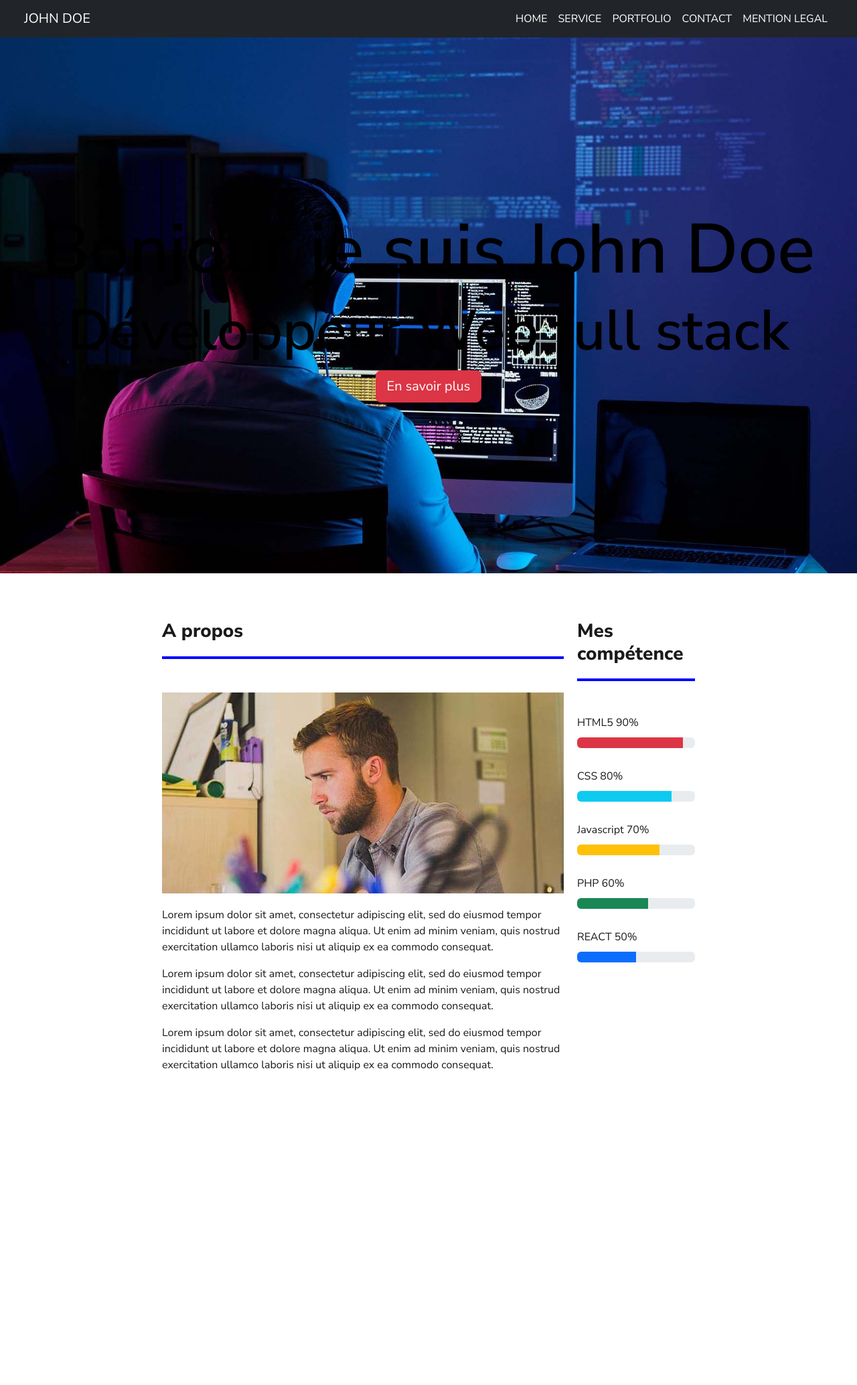
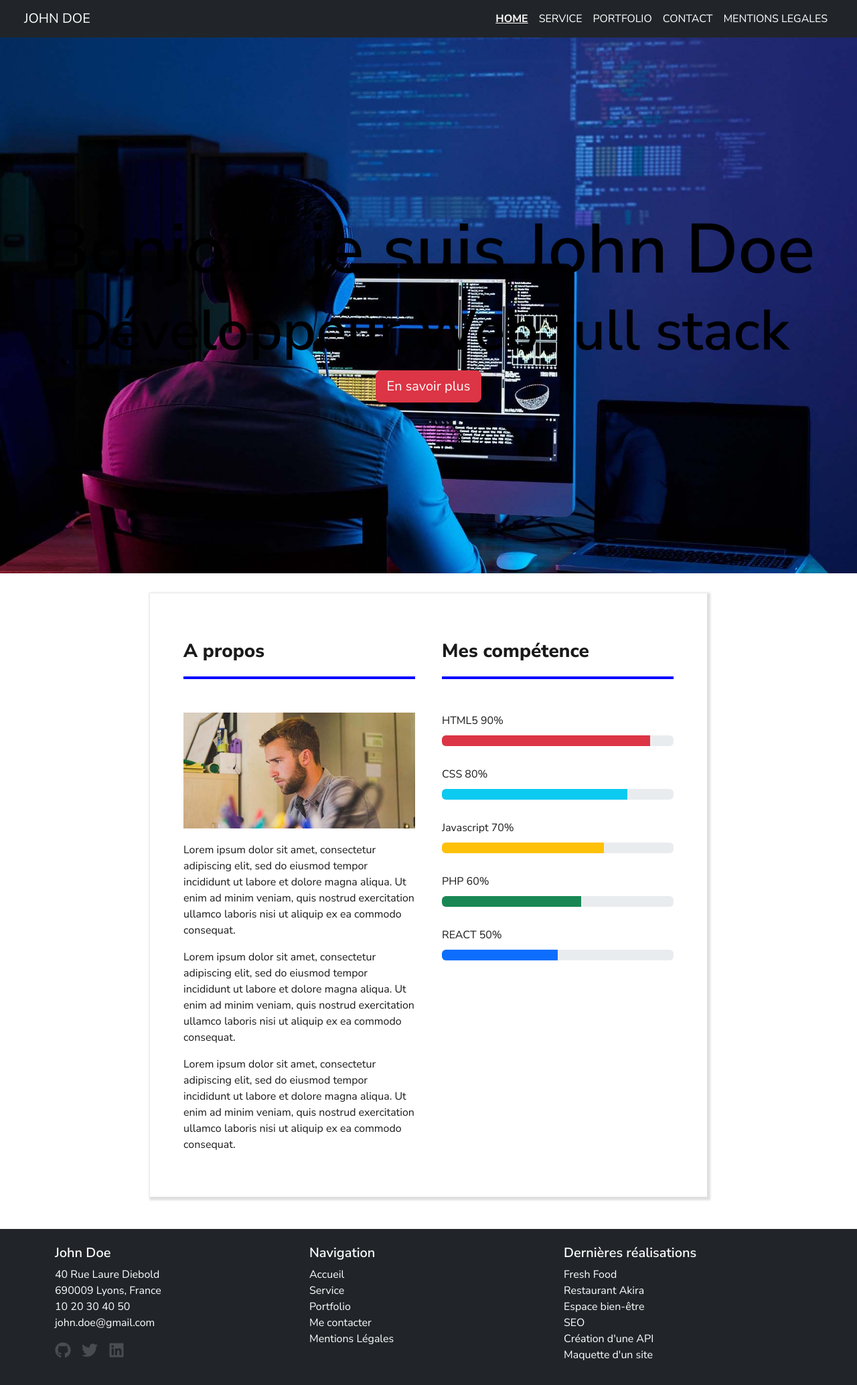
Before and after one commit to Anthologie54/Mon-portfolio, a Next.js app: page / in a window 1280 px wide. Shown: the top 2068 px of the page at 67% size. Before the commit the page ends 1668 px from the top, so only its background shows below. Built offline with nearby package versions, Linux system fonts and the light colour scheme; no server answers.

Commit message:
Fin de la page d'acceuil

```diff
--- /dev/null
+++ b/components/Footer.js
@@ -0,0 +1,73 @@
+// components/Footer.js
+import Link from 'next/link';
+import { FaGithub, FaTwitter, FaLinkedin } from 'react-icons/fa';
+
+export default function Footer() {
+  return (
+    <footer className="bg-dark text-white mt-5">
+      <div className="container py-4">
+        <div className="row">
+          {/* Colonne 1 : Infos perso */}
+          <div className="col-md-4 mb-3">
+            <h5>John Doe</h5>
+            <p>
+            40 Rue Laure Diebold <br />
+            690009 Lyons, France <br />
+            10 20 30 40 50<br/>
+            john.doe@gmail.com
+            </p>
+            <div className="d-flex gap-3">
+              <a href="https://github.com/johndoe" target="_blank" rel="noopener noreferrer" aria-label="GitHub" className="text-white social-icon">
+                <FaGithub size={24} />
+              </a>
+              <a href="https://twitter.com/johndoe" target="_blank" rel="noopener noreferrer" aria-label="Twitter" className="text-white social-icon">
+                <FaTwitter size={24} />
+              </a>
+              <a href="https://linkedin.com/in/johndoe" target="_blank" rel="noopener noreferrer" aria-label="LinkedIn" className="text-white social-icon">
+                <FaLinkedin size={24} />
+              </a>
+            </div>
+          </div>
+
+          {/* Colonne 2 : Navigation */}
+          <div className="col-md-4 mb-3">
+            <h5>Navigation</h5>
+            <ul className="list-unstyled">
+              <li><Link href="/" className="text-white text-decoration-none">Accueil</Link></li>
+              <li><Link href="/service" className="text-white text-decoration-none">Service</Link></li>
+              <li><Link href="/portfolio" className="text-white text-decoration-none">Portfolio</Link></li>
+              <li><Link href="/contact" className="text-white text-decoration-none">Me contacter</Link></li>
+              <li><Link href="/mentionslegales" className="text-white text-decoration-none">Mentions Légales</Link></li>
+            </ul>
+          </div>
+
+          {/* Colonne 3 : Réalisations */}
+          <div className="col-md-4 mb-3">
+            <h5>Dernières réalisations</h5>
+            <ul className="list-unstyled">
+              <li><Link href="/portfolio" className="text-white text-decoration-none">Fresh Food</Link></li>
+              <li><Link href="/portfolio" className="text-white text-decoration-none">Restaurant Akira</Link></li>
+              <li><Link href="/portfolio" className="text-white text-decoration-none">Espace bien-être</Link></li>
+              <li><Link href="/portfolio" className="text-white text-decoration-none">SEO</Link></li>
+              <li><Link href="/portfolio" className="text-white text-decoration-none">Création d'une API</Link></li>
+              <li><Link href="/portfolio" className="text-white text-decoration-none">Maquette d'un site</Link></li>
+
+            </ul>
+          </div>
+        </div>
+      </div>
+
+      <style jsx>{`
+        .social-icon :global(svg) {
+            color: #484d52;
+            transition: color 0.3s;
+        }
+        .social-icon:hover :global(svg) {
+            color: #fff;
+        }
+
+      `}</style>
+
+    </footer>
+  );
+}
--- a/components/Navbar.js
+++ b/components/Navbar.js
@@ -1,6 +1,9 @@
 import Link from 'next/link';
+import { useRouter } from 'next/router';
 
 export default function Navbar() {
+  const router = useRouter();
+  const isActive = (path) => router.pathname === path;
   return (
     <nav className="navbar navbar-expand-lg navbar-dark bg-dark px-4">
       <div className="container-fluid">
@@ -8,43 +11,35 @@ export default function Navbar() {
           JOHN DOE
         </Link>
 
-        <button
-          className="navbar-toggler"
-          type="button"
-          data-bs-toggle="collapse"
-          data-bs-target="#navbarNav"
-          aria-controls="navbarNav"
-          aria-expanded="false"
-          aria-label="Toggle navigation"
-        >
+        <button className="navbar-toggler" type="button" data-bs-toggle="collapse" data-bs-target="#navbarNav" aria-controls="navbarNav" aria-expanded="false" aria-label="Toggle navigation">
           <span className="navbar-toggler-icon" />
         </button>
 
         <div className="collapse navbar-collapse justify-content-end" id="navbarNav">
           <ul className="navbar-nav">
             <li className="nav-item">
-              <Link href="/" className="nav-link text-white">
+              <Link href="/" className={`nav-link text-white ${isActive('/') ? 'active' : ''}`}>
                 HOME
               </Link>
             </li>
             <li className="nav-item">
-              <Link href="/service" className="nav-link text-white">
+              <Link href="/service" className={`nav-link text-white ${isActive('/service') ? 'active' : ''}`}>
                 SERVICE
               </Link>
             </li>
             <li className="nav-item">
-              <Link href="/portfolio" className="nav-link text-white">
+              <Link href="/portfolio" className={`nav-link text-white ${isActive('/portfolio') ? 'active' : ''}`}>
                 PORTFOLIO
               </Link>
             </li>
             <li className="nav-item">
-              <Link href="/contact" className="nav-link text-white">
+              <Link href="/contact" className={`nav-link text-white ${isActive('/contact') ? 'active' : ''}`}>
                 CONTACT
               </Link>
             </li>
             <li className="nav-item">
-              <Link href="/mentionlegal" className="nav-link text-white">
-                MENTION LEGAL
+              <Link href="/mentionslegales" className={`nav-link text-white ${isActive('/mentionlegal') ? 'active' : ''}`}>
+                MENTIONS LEGALES
               </Link>
             </li>
           </ul>
--- a/package.json
+++ b/package.json
@@ -10,9 +10,11 @@
   },
   "dependencies": {
     "bootstrap": "^5.3.7",
+    "bootstrap-icons": "^1.13.1",
     "next": "15.3.4",
     "react": "^19.0.0",
-    "react-dom": "^19.0.0"
+    "react-dom": "^19.0.0",
+    "react-icons": "^5.5.0"
   },
   "devDependencies": {
     "@eslint/eslintrc": "^3",
--- a/pages/_app.js
+++ b/pages/_app.js
@@ -1,13 +1,17 @@
 import 'bootstrap/dist/css/bootstrap.min.css';
-import '@/styles/globals.css'; // Garde ceci si tu as un fichier global
+import 'bootstrap-icons/font/bootstrap-icons.css';
+import '@/styles/globals.css';
 import '@/styles/Home.module.css';
+
 import Navbar from '../components/Navbar';
+import Footer from '../components/Footer';
 
 function MyApp({ Component, pageProps }) {
   return (
     <>
       <Navbar />
       <Component {...pageProps} />
+      <Footer />
     </>
   );
 }
--- a/pages/_document.js
+++ b/pages/_document.js
@@ -4,7 +4,7 @@ export default function Document() {
   return (
     <Html lang="fr">
       <Head>
-        {/* autres balises <meta>, <link>... */}
+        <link href="https://fonts.googleapis.com/css2?family=Nunito+Sans:wght@400;600&display=swap" rel="stylesheet" />
       </Head>
       <body>
         <Main />
--- a/pages/index.js
+++ b/pages/index.js
@@ -27,46 +27,68 @@ export default function Home() {
         <meta name="viewport" content="width=device-width, initial-scale=1" />
         <link rel="icon" href="/favicon.ico" />
       </Head>
-      <body>
       <header>
         <div className={styles.hero}>
 
           <h1> Bonjour je suis John Doe</h1>
           <h2>Développeur Web full stack</h2>
 
-            <button type="button" class="btn btn-danger btn-lg" data-bs-toggle="modal" data-bs-target="#exampleModal" >En savoir plus</button>
+          <button type="button" class="btn btn-danger btn-lg" data-bs-toggle="modal" data-bs-target="#githubModal" >En savoir plus</button>
         </div>
-          {/* Modal pour le bouton */}
-          <div class="modal fade" id="exampleModal" tabindex="-1" aria-labelledby="exampleModalLabel" aria-hidden="true">
-            <div class="modal-dialog">
-              <div class="modal-content">
-                <div class="modal-header">
-                  <h1 class="modal-title fs-5" id="exampleModalLabel">Profil Github</h1>
-                  <button
-                    type="button" class="btn-close" data-bs-dismiss="modal" aria-label="Close"></button>
+        {/* Modal GitHub */}
+        <div className="modal fade" id="githubModal" tabIndex="-1" aria-labelledby="githubModalLabel" aria-hidden="true">
+          <div className="modal-dialog modal-dialog-centered modal-lg">
+            <div className="modal-content bg-dark text-white">
+              <div className="modal-header border-secondary">
+                <h1 className="modal-title" id="githubModalLabel">Mon profil GitHub</h1>
+                <button type="button" className="btn-close btn-close-white" data-bs-dismiss="modal" aria-label="Fermer"></button>
               </div>
 
-                <div class="modal-body">
-                  {userData ? (
-                    <>
-                      <img src={userData.avatar_url} alt="avatar" class="img-thumbnail mb-3" width="100" />
+              <div className="modal-body d-flex gap-4">
+                <img src="https://avatars.githubusercontent.com/u/9919?v=4" alt="avatar GitHub" className="img-thumbnail" width="300" style={{ flexShrink: 0 }} />
 
-                      <p><strong>Nom d'utilisateur :</strong> {userData.login}</p>
-                      <p><strong>Bio :</strong> {userData.bio || "Aucune bio disponible"}</p>
-                      <p><strong>Repos publics :</strong> {userData.public_repos}</p>
-                      <p><strong>Followers :</strong> {userData.followers}</p>
-                      <a href={userData.html_url} target="_blank" rel="noreferrer"> Voir le profil complet</a>
-                    </>
-                  ) : (
-                    <div class="d-flex align-items-center">
-                      <strong class="me-2">Chargement...</strong>
-                      <div class="spinner-border text-primary" role="status" aria-hidden="true"></div>
+                <div className="d-flex flex-column justify-content-start">
+                  <p>
+                    <i className="bi bi-person me-2"></i>
+                    <a href="https://github.com/github-johndoe" className="text-primary text-decoration-underline" target="_blank" rel="noreferrer">John Doe</a>
+                  </p>
+                  <hr className="border-secondary" />
+
+                  <p>
+                    <i className="bi bi-geo-alt me-2"></i>
+                    Aucune localisation
+                  </p>
+                  <hr className="border-secondary" />
+
+                  <p>
+                    <i className="bi bi-card-text me-2"></i>
+                    As we all know, John Doe's identity is unknown. I just wanted to contribute without being known.
+                  </p>
+                  <hr className="border-secondary" />
+
+                  <p>
+                    <i className="bi bi-box me-2"></i>
+                    Repositories : 1
+                  </p>
+                  <hr className="border-secondary" />
+
+                  <p>
+                    <i className="bi bi-people me-2"></i>
+                    Followers : 16
+                  </p>
+                  <hr className="border-secondary" />
+
+                  <p>
+                    <i className="bi bi-person-check me-2"></i>
+                    Following : 0
+                  </p>
                 </div>
-                  )}
               </div>
 
-                <div class="modal-footer">
-                  <button type="button" class="btn btn-secondary" data-bs-dismiss="modal">Close</button>
+              <div className="modal-footer bg-dark text-white">
+                <button type="button" className="btn btn-secondary" data-bs-dismiss="modal">
+                  Fermer
+                </button>
               </div>
             </div>
           </div>
@@ -78,9 +100,9 @@ export default function Home() {
 
           <h3 className={styles.SousTitle}>A propos</h3>
 
-            <img className={styles.ImageJohneDoe} src=" /imgs/john-doe-about.jpg" alt="John Doe qui travaille" with="200px" />
+          <img src=" /imgs/john-doe-about.jpg" alt="John Doe qui travaille" className="img-fluid object-fit-cover w-100" />
 
-            <p>Lorem ipsum dolor sit amet, consectetur adipiscing elit, sed do eiusmod tempor incididunt ut labore et dolore magna aliqua.
+          <p className={styles.TextDescription}>Lorem ipsum dolor sit amet, consectetur adipiscing elit, sed do eiusmod tempor incididunt ut labore et dolore magna aliqua.
             Ut enim ad minim veniam, quis nostrud exercitation ullamco laboris nisi ut aliquip ex ea commodo consequat.</p>
           <p>Lorem ipsum dolor sit amet, consectetur adipiscing elit, sed do eiusmod tempor incididunt ut labore et dolore magna aliqua.
             Ut enim ad minim veniam, quis nostrud exercitation ullamco laboris nisi ut aliquip ex ea commodo consequat.</p>
@@ -95,18 +117,22 @@ export default function Home() {
           <div className="progress" role="progressbar" aria-label="Danger example" aria-valuenow={100} aria-valuemin={0} aria-valuemax={100}>
             <div className="progress-bar bg-danger marge-progess-bar" style={{ width: '90%' }}></div>
           </div>
+
           <label className={styles.label}>CSS 80%</label>
           <div className="progress" role="progressbar" aria-label="Info example" aria-valuenow={50} aria-valuemin={0} aria-valuemax={100}>
             <div className="progress-bar bg-info" style={{ width: '80%' }}></div>
           </div>
+
           <label className={styles.label}>Javascript 70%</label>
           <div className="progress" role="progressbar" aria-label="Warning example" aria-valuenow={75} aria-valuemin={0} aria-valuemax={100}>
             <div className="progress-bar bg-warning" style={{ width: '70%' }}></div>
           </div>
+
           <label className={styles.label}>PHP 60%</label>
           <div className="progress" role="progressbar" aria-label="Success example" aria-valuenow={25} aria-valuemin={0} aria-valuemax={100}>
             <div className="progress-bar bg-success" style={{ width: '60%' }}></div>
           </div>
+
           <label className={styles.label}>REACT 50%</label>
           <div className="progress" role="progressbar" aria-label="Primary example" aria-valuenow={75} aria-valuemin={0} aria-valuemax={100}>
             <div className="progress-bar bg-primary" style={{ width: '50%' }}></div>
@@ -120,7 +146,6 @@ export default function Home() {
 
         </section>
       </footer>
-      </body>
     </>
   )
 }
--- a/pages/mentionlegal.js
+++ b/pages/mentionslegales.js
@@ -1,4 +1,4 @@
-export default function MentionLegales() {
+export default function mentionslegales() {
     return (
         <main>
             <h1>Mention légal</h1>
--- a/styles/Home.module.css
+++ b/styles/Home.module.css
@@ -205,11 +205,11 @@ a.secondary {
   color: #1a1a1a;
   display: flex;
   flex-direction: row;
-  margin: auto;
-  width: 70%;
+  margin: 30px auto;
+  width: 65%;
   padding: 50px;
-  box-shadow: 2px 2px 3px px #f3f3f3;
-  gap: 20px;
+  box-shadow: 2px 2px 3px 3px #e0dfdf;
+  gap: 40px;
 }
  .articles section{
   flex-basis: 50%;
@@ -219,8 +219,15 @@ a.secondary {
   flex-direction: row;
   margin-bottom: 0;
 }
-.ImageJohneDoe{
-  margin-bottom: 20px;
+.TextDescription{
+  margin-top: 20px;
+}
+
+.InfoGitHub{
+  justify-items: center;
+  align-content: center;
+  margin: 0;
+  font-size: large;
 }
 /*** Responsive ***/
 
--- a/styles/globals.css
+++ b/styles/globals.css
@@ -9,12 +9,17 @@ body {
   color: var(--foreground);
   background: var(--background);
   font-family: "Nunito Sans", sans-serif;
+  font-weight: 400;
   -webkit-font-smoothing: antialiased;
   -moz-osx-font-smoothing: grayscale;
   background-color: white;
-
 }
-
+h1, h2, h3, h4, h5, h6 {
+  font-weight: 600;
+}
+strong {
+  font-weight: 600;
+}
 * {
   box-sizing: border-box;
   padding: 0;
@@ -25,7 +30,10 @@ a {
   color: inherit;
   text-decoration: none;
 }
-
+.nav-link.active {
+  font-weight: bold;
+  text-decoration: underline;
+}
 .navbar-nav .nav-link:hover {
   color: white;
   font-weight: 600;
@@ -37,6 +45,8 @@ a {
 .progress{
   margin: 10px 0px 30px 0px;
 }
+
+
 @media (prefers-color-scheme: dark) {
   html {
     color-scheme: dark;
```
Also changed, not shown: components/Layout.js (added, +10 -0 lines), 1 other file (tests, documents, lock files or other folders). Lines whose indentation alone changed are shown as unchanged.
